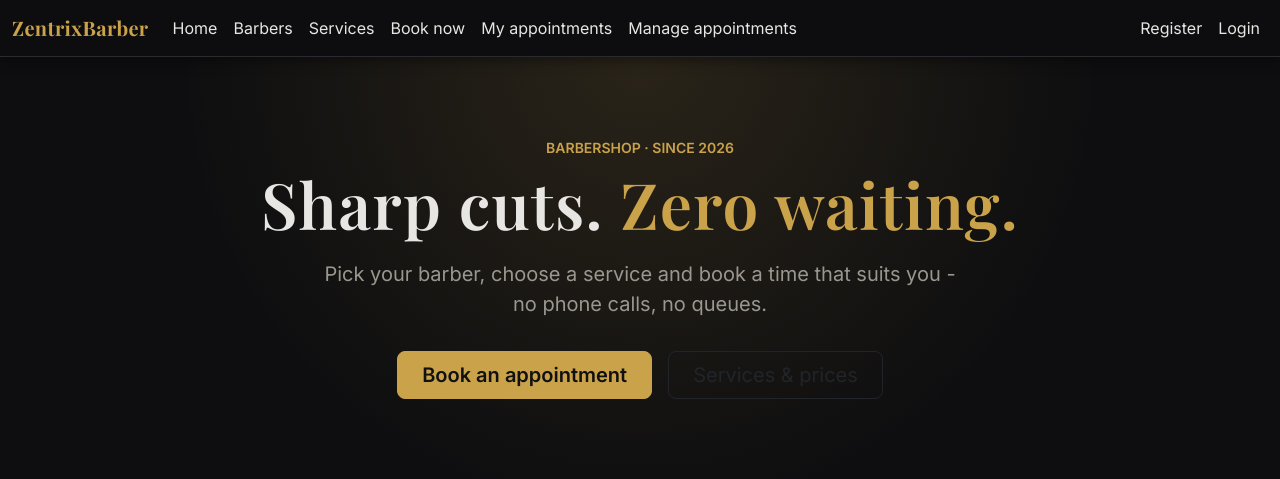
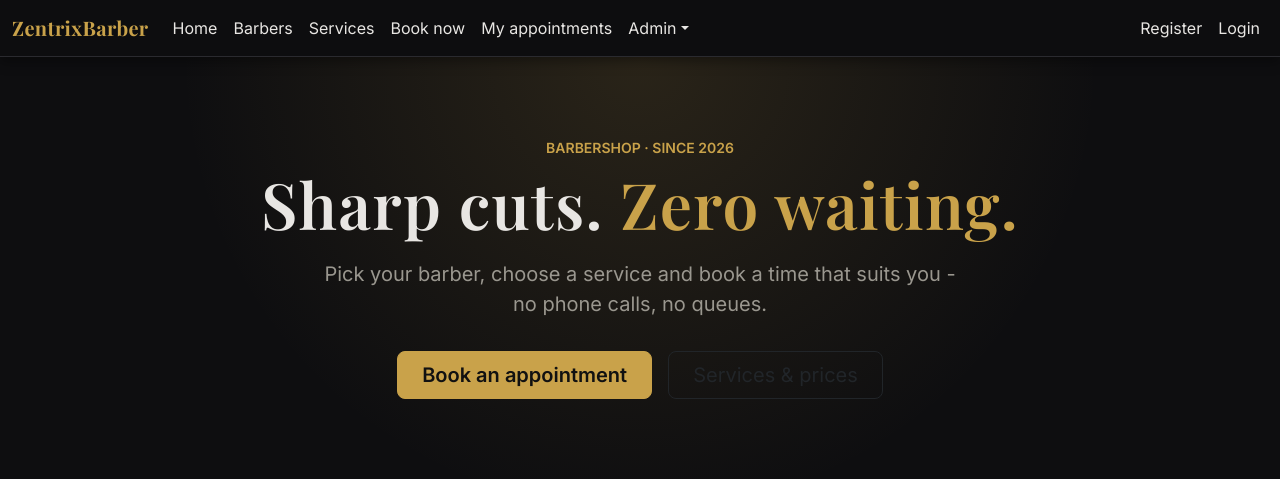
Before and after one commit to B-Evtimov/ZentrixBarber, an ASP.NET Core app: page / in a window 1280 px wide. Shown: the top 479 px of the page. Run offline with ASP.NET Core 8, Linux system fonts and the light colour scheme; a user stored in the database is signed in; style sheets or scripts are compiled from the project's sources; some libraries are stand-ins or nearby versions.

Commit message:
Add admin navigation menu and accent checkbox style

```diff
--- a/ZentrixBarber.Web/Views/Shared/_Layout.cshtml
+++ b/ZentrixBarber.Web/Views/Shared/_Layout.cshtml
@@ -43,8 +43,12 @@
                         }
                         @if (User.IsInRole(ApplicationConstants.AdministratorRoleName))
                         {
-                            <li class="nav-item">
-                                <a class="nav-link" asp-area="Admin" asp-controller="Appointments" asp-action="Index">Manage appointments</a>
+                            <li class="nav-item dropdown">
+                                <a class="nav-link dropdown-toggle" href="#" role="button" data-bs-toggle="dropdown" aria-expanded="false">Admin</a>
+                                <ul class="dropdown-menu">
+                                    <li><a class="dropdown-item" asp-area="Admin" asp-controller="Appointments" asp-action="Index">Appointments</a></li>
+                                    <li><a class="dropdown-item" asp-area="Admin" asp-controller="Barbers" asp-action="Index">Barbers</a></li>
+                                </ul>
                             </li>
                         }
                     </ul>
--- a/ZentrixBarber.Web/wwwroot/css/site.css
+++ b/ZentrixBarber.Web/wwwroot/css/site.css
@@ -108,6 +108,12 @@ h1, h2, h3, h4, h5,
         border-color: var(--zb-accent);
     }
 
+
+.form-check-input:checked {
+    background-color: var(--zb-accent);
+    border-color: var(--zb-accent);
+}
+
 /* Home page */
 
 .zb-hero {
```
